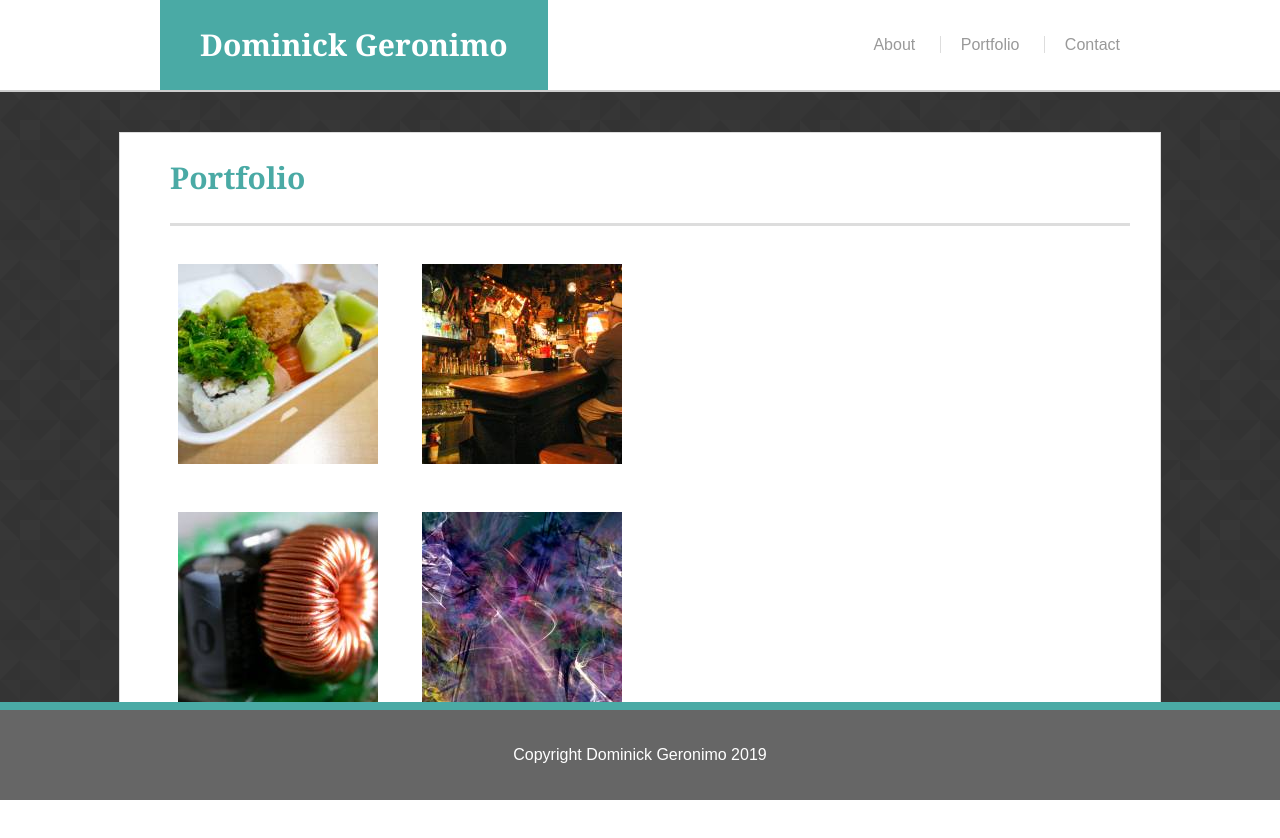
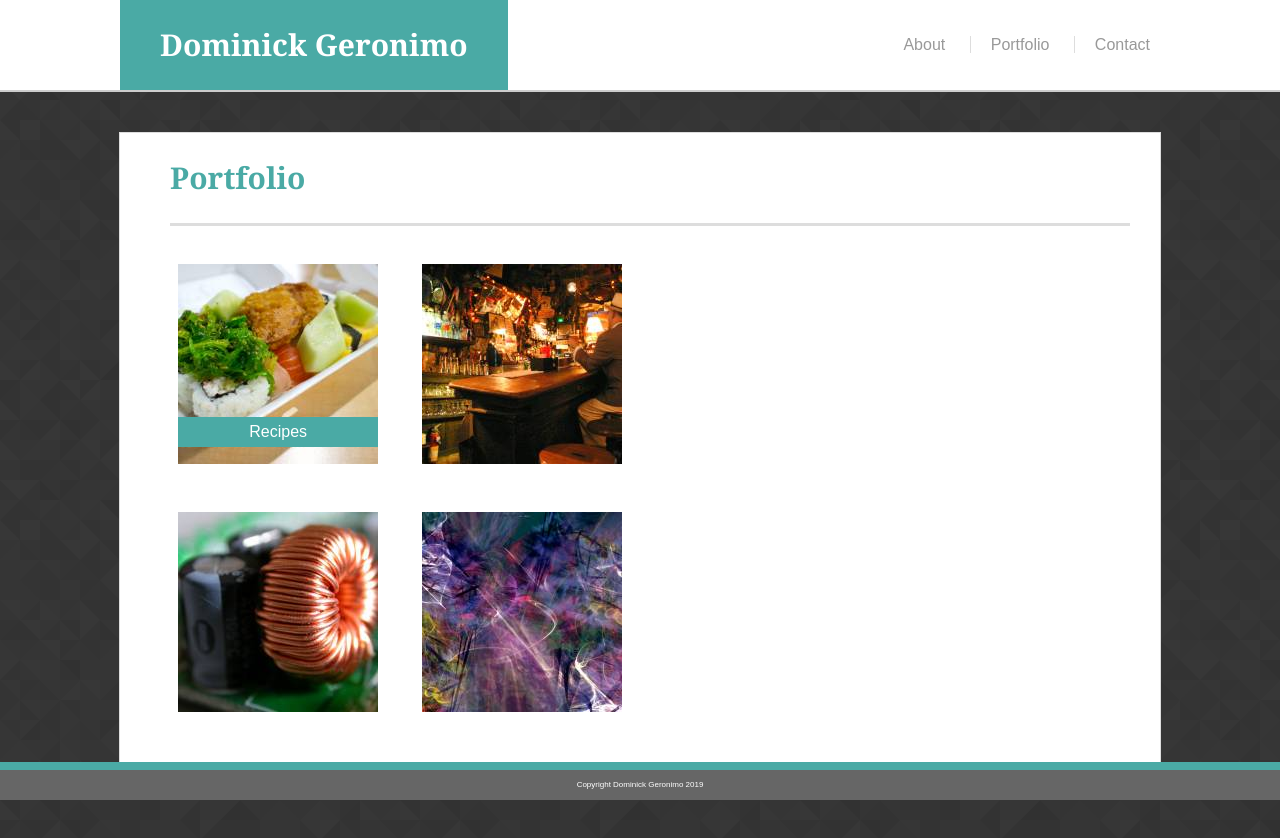
Before and after one commit to Eravander/Basic-Portfolio, a plain HTML site: page portfolio.html in a window 1280 px wide. Before the commit the page ends 800 px from the top, so only its background shows below. Drawn offline with Linux system fonts and the light colour scheme.

Commit message:
Portfolio banner changes

```diff
--- a/assets/css/style.css
+++ b/assets/css/style.css
@@ -5,7 +5,9 @@ body {
 	font-size: 16px;
 	line-height: 30px;
 	background-repeat: repeat;
-	background-image: url(../images/prism.png)
+	background-image: url(../images/prism.png);
+	padding-bottom: 60px;
+
 }
 
 #nametag{
@@ -30,6 +32,7 @@ body {
 
 nav	{
 	float: right;
+	padding-right: 10px;
 }
 
 nav ul li:first-child a {
@@ -85,7 +88,7 @@ p {
 }
 
 .space{
-	width: 960px;
+	width: 1040px;
   margin: 0 auto;
   clear: both;
   overflow: hidden;
@@ -107,14 +110,29 @@ p {
 	vertical-align: middle;
   }
 
+	#pic1{
+		position: relative;
+		display: inline;
+	}
+
   .pic2{
-	  padding: 0 40px;
+		padding: 0 40px;
+		position: relative;
   }
 
   .pic4{
 	  padding: 0 40px;
   }
 
+	a#pic1
+	h3{
+		background-color: #4aaaa5;
+    position: absolute;
+    bottom: -80px;
+    width: 98%;
+    text-align: center;
+		color: white;
+	}
 
 /* Contact CSS taken and changed from W3 Schools */
 input[type=text], select, textarea {
@@ -152,5 +170,6 @@ input[type=text], select, textarea {
   color: white;
 	text-align: center;
 	border-top: 8px solid #4aaaa5;
-	line-height: 90px;
+	line-height: 30px;
+	font-size: 8px;
 }
--- a/portfolio.html
+++ b/portfolio.html
@@ -43,17 +43,23 @@
       <div class="row">
 
         <div class="column">
-          <img src="assets/images/sushi.jpg" class="pic1" alt="sushi">
+          <a id="pic1">
+
+           <img src="assets/images/sushi.jpg" class="pic1" alt="sushi">
+           <h3>Recipes</h3>
+           </a>
           <img src="assets/images/craft.jpg" class="pic2" alt="craft">
         </div>
+      </div>
 
+      <div class="row">
         <div class="column">
           <img src="assets/images/heatsink.jpg" class="pic3" alt="heatsink">
           <img src="assets/images/life.jpg" class="pic4" alt="abstract">
         </div>
-
       </div>
-    </section>
+  </div>
+  </section>
   </div>
 
   <footer id="footer">
```
